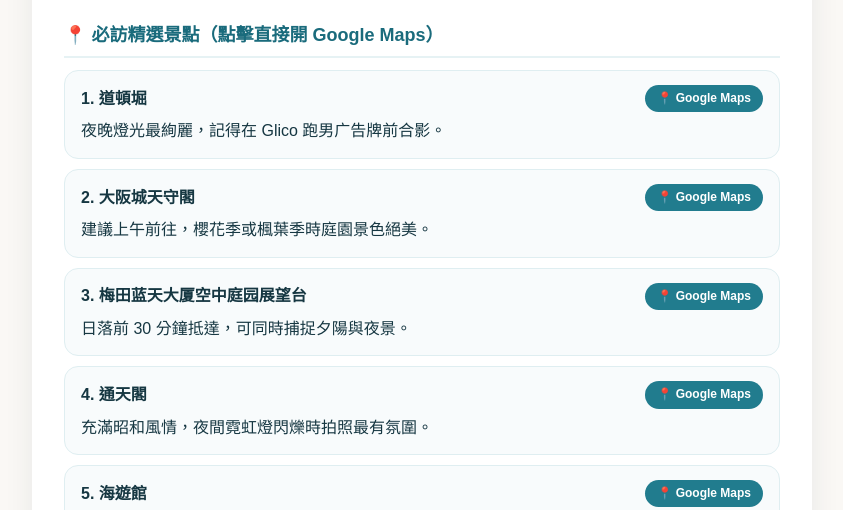
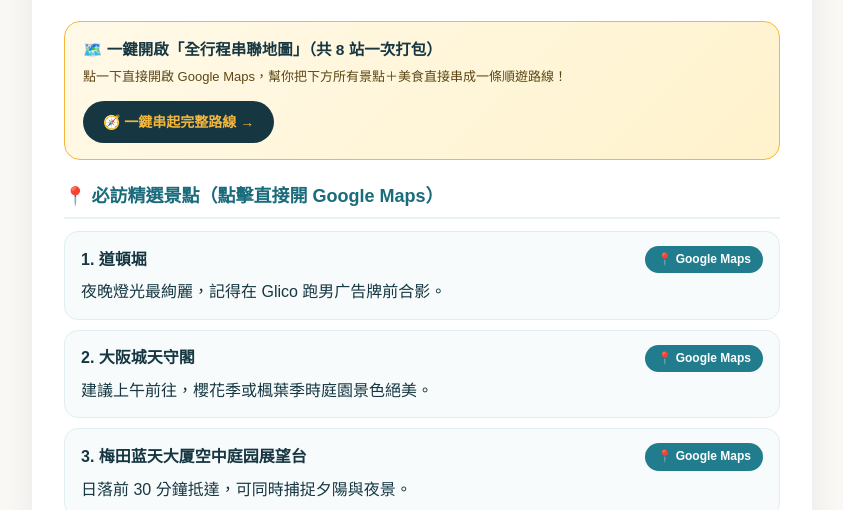
Before and after one commit to eazygo994287/sunnygo, a plain HTML site: page guides/g-80541c48/index.html in a window 1280 px wide. Shown: the part 279-789 px from the top of the page, without its empty margins (218-1061 px from the left). Drawn offline with Linux system fonts and the light colour scheme.

Commit message:
Auto-update guides/g-80541c48/index.html

```diff
--- a/guides/g-80541c48/index.html
+++ b/guides/g-80541c48/index.html
@@ -33,6 +33,14 @@
       <h1>大阪必訪精華懶人包（免費私訊版）</h1>
       <p>幫你省下 3 小時查資料時間，直接掌握大阪最熱門 5 大景點與 3 間排隊美食的避坑秘訣！</p>
     </div>
+
+    <div class="card sunny-route-box" style="background:linear-gradient(135deg,#FFF9E8,#FFF2CC);border:1.5px solid #F5B73B;border-radius:16px;padding:16px 18px;margin-bottom:18px;display:flex;justify-content:space-between;align-items:center;gap:12px;flex-wrap:wrap;">
+        <div>
+          <strong style="font-size:15.5px;color:#163742;display:block;">🗺️ 一鍵開啟「全行程串聯地圖」（共 8 站一次打包）</strong>
+          <span style="font-size:13px;color:#5D4715;">點一下直接開啟 Google Maps，幫你把下方所有景點＋美食直接串成一條順遊路線！</span>
+        </div>
+        <a class="btn" style="background:#163742;color:#F5B73B;font-size:14px;font-weight:900;padding:10px 20px;border-radius:999px;text-decoration:none;white-space:nowrap;" href="https://www.google.com/maps/dir/?api=1&amp;origin=Dotonbori%2C%20Osaka&amp;destination=Kani%20Doraku%20Dotonbori%20Main%20Store&amp;waypoints=Osaka%20Castle%2C%20Japan%7CUmeda%20Sky%20Building%20Kuchu%20Teien%20Observatory%7CTsutenkaku%2C%20Osaka%7COsaka%20Aquarium%20Kaiyukan%7CIchiran%20Shinsaibashi%20Store%7CChibo%20Dotonbori&amp;travelmode=walking" target="_blank" rel="noopener">🧭 一鍵串起完整路線 →</a>
+      </div>
 
     <h2>📍 必訪精選景點（點擊直接開 Google Maps）</h2>
 
```
